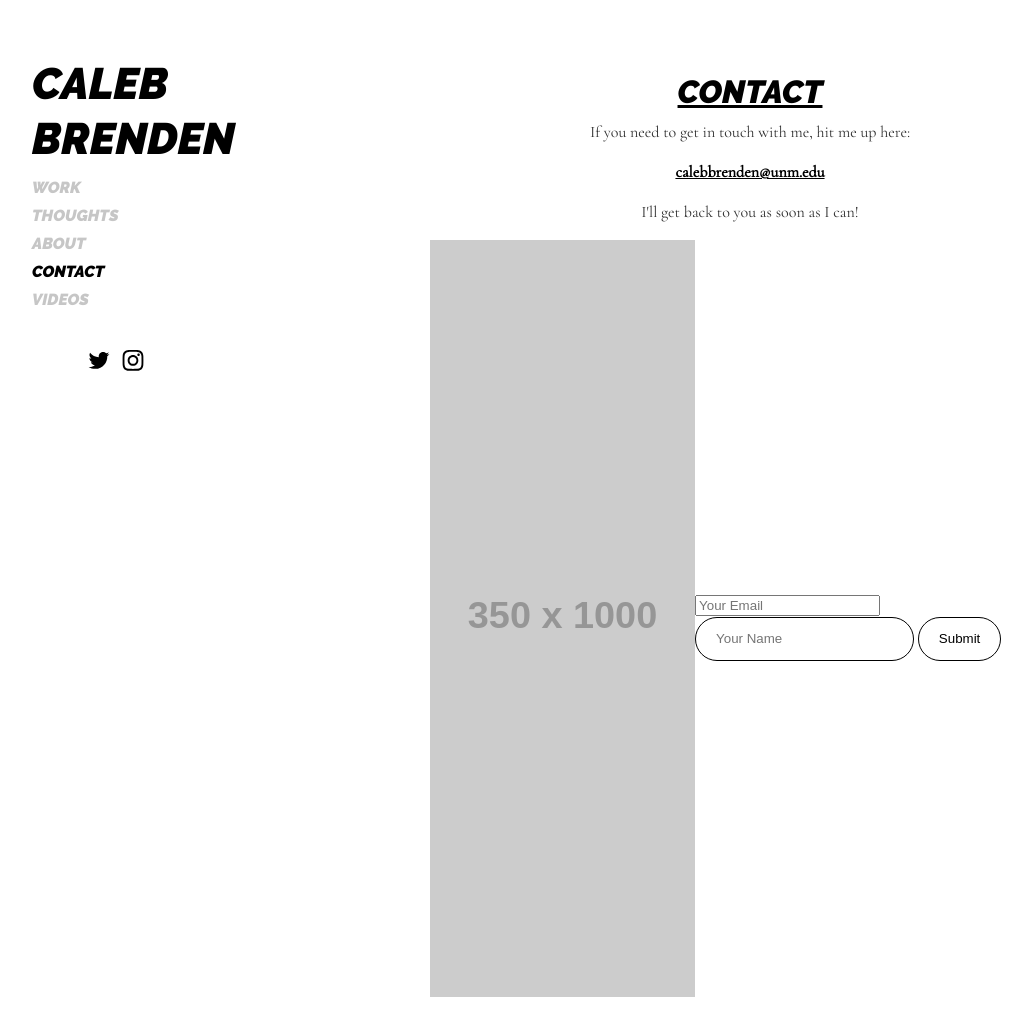
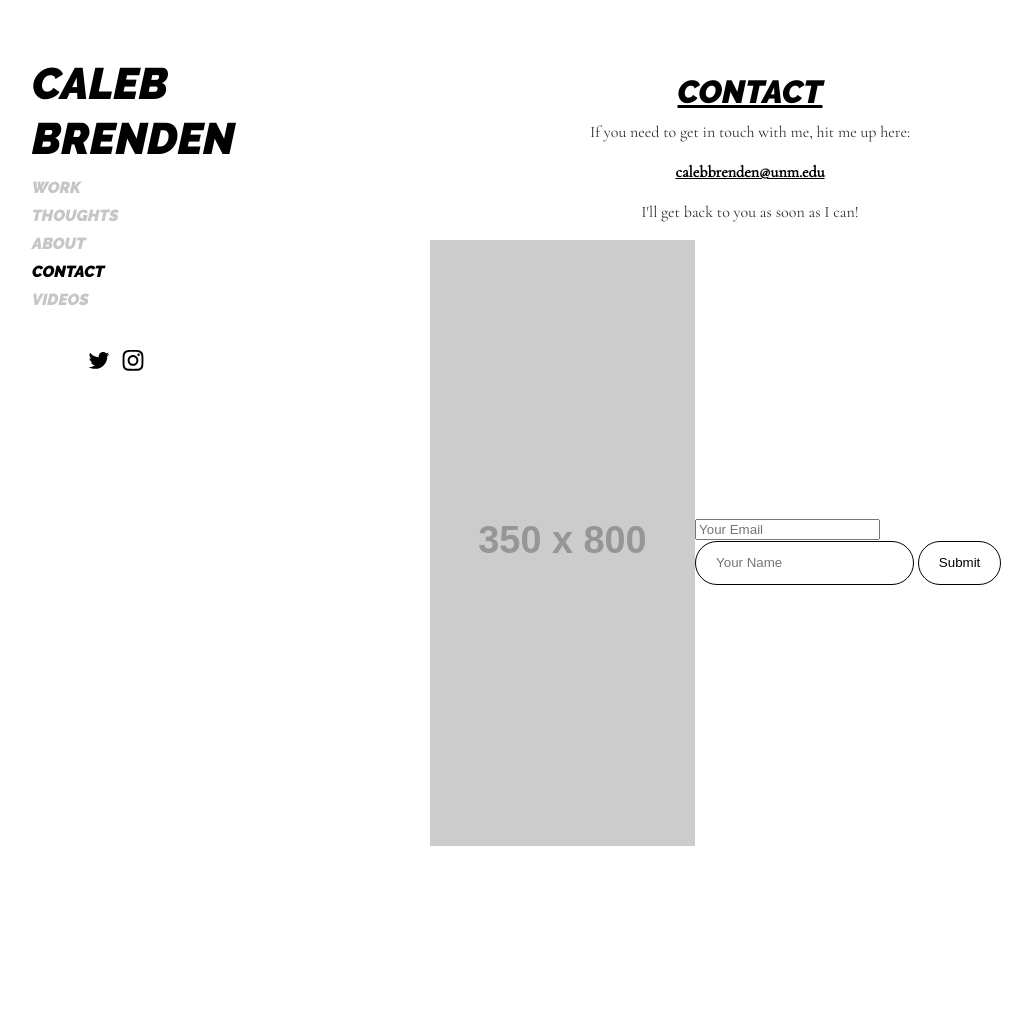
Before and after one commit to calebbrenden/my-site, a Jekyll site: the page built from contact.md, in a window 1280 px wide. Shown: the top 1036 px of the page, without its empty margins (36-1068 px from the left). Built offline with Jekyll 4.4.1, drawn with Linux system fonts in a browser that asks for light colours.

Commit message:
added floats, decreased placeholder height

```diff
--- a/_sass/hydeout/_layout.scss
+++ b/_sass/hydeout/_layout.scss
@@ -369,10 +369,12 @@ body {
   display:flex;
   justify-content: space-evenly;
   align-items: center;
+  float: left;
 }
 
 #formview {
   display: block;
+  float: right;
 }
 
 
--- a/contact.md
+++ b/contact.md
@@ -12,7 +12,7 @@ sidebar_link: true
 
 <p align="center">I'll get back to you as soon as I can!</p>
 <div id="formwrap">
-	<a href="https://placeholder.com"><img src="http://via.placeholder.com/350x1000"></a>
+	<a href="https://placeholder.com"><img src="http://via.placeholder.com/350x800"></a>
 	<div id="formview">
 		<form accept-charset="UTF-8" action="https://formkeep.com/f/XXXXXXXXXXXX" method="POST">
   			<input type="email" name="email" placeholder="Your Email">
```
Also changed, not shown: 2 other files.
